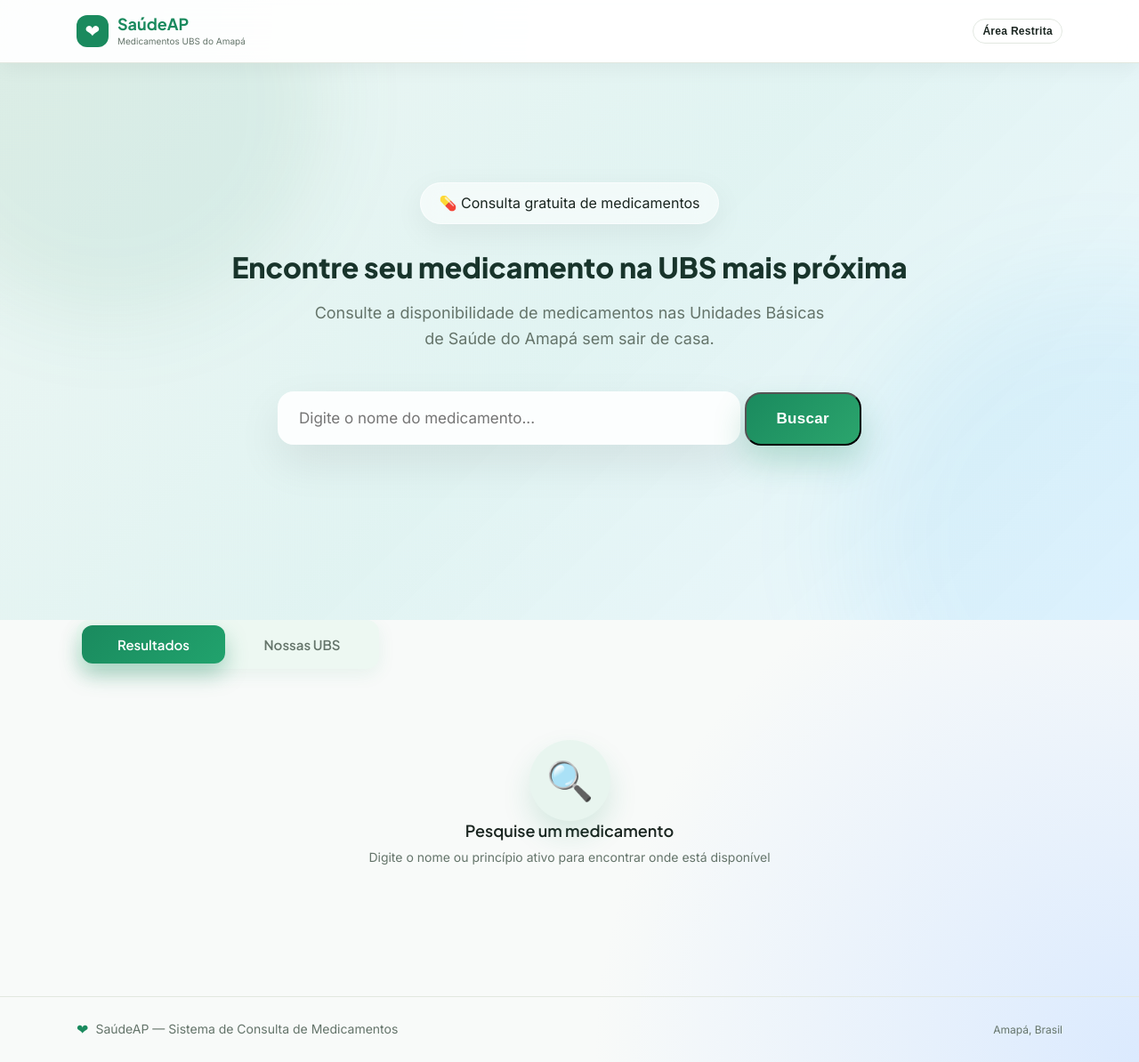
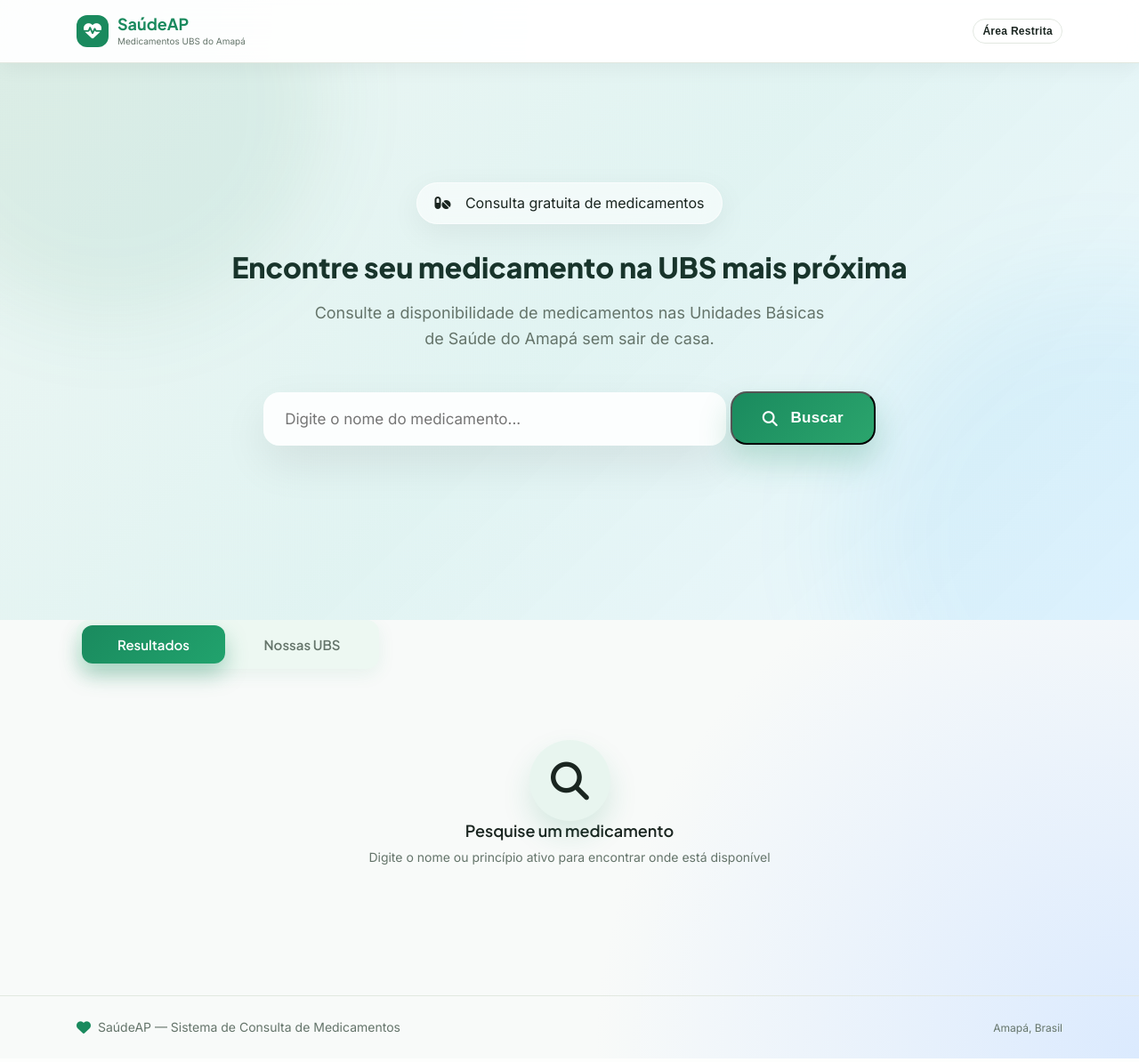
Before and after one commit to maiconx4-hue/saudeap, a Flask app: page / in a window 1280 px wide. Shown: the whole page at 89% size. Run offline with Flask 3, Linux system fonts and the light colour scheme; tables that the repository leaves empty hold one stand-in row (values such as "Sample post"); some libraries are stand-ins or nearby versions.

Commit message:
update index.html

```diff
--- a/templates/index.html
+++ b/templates/index.html
@@ -7,13 +7,19 @@
   <link href="https://fonts.googleapis.com/css2?family=Inter:wght@300;400;500;600;700;800&family=Plus+Jakarta+Sans:wght@500;600;700;800&display=swap" rel="stylesheet">
   <link rel="stylesheet" href="{{ url_for('static', filename='css/style.css') }}">
   <link rel="stylesheet" href="https://unpkg.com/lucide-static@latest/font/lucide.css">
+
+  <link rel="stylesheet"
+href="https://cdnjs.cloudflare.com/ajax/libs/font-awesome/6.7.2/css/all.min.css">
+
 </head>
 <body>
   <!-- Header -->
   <header style="background:var(--card);border-bottom:1px solid var(--border);">
     <div class="container" style="display:flex;align-items:center;justify-content:space-between;padding:1rem;">
       <a href="{{ url_for('index') }}" style="display:flex;align-items:center;gap:0.625rem;">
-        <div class="sidebar-logo">❤</div>
+        <div class="sidebar-logo">
+          <i class="fa-solid fa-heart-pulse"></i>
+            </div>
         <div>
           <h1 style="font-size:1.125rem;font-weight:700;line-height:1.2;">SaúdeAP</h1>
           <p style="font-size:0.625rem;color:var(--text-muted);">Medicamentos UBS do Amapá</p>
@@ -30,7 +36,7 @@
     <div style="position:absolute;inset:0;background:linear-gradient(135deg,rgba(26,138,94,0.05),rgba(14,165,233,0.05),transparent);"></div>
     <div class="container" style="position:relative;text-align:center;padding:4rem 1rem 6rem;">
       <span class="hero-badge">
-        💊 Consulta gratuita de medicamentos
+        <i class="fa-solid fa-pills" style="margin-right:0.4rem;"></i> Consulta gratuita de medicamentos
       </span>
       <h2 style="font-size:2rem;max-width:48rem;margin:0 auto;line-height:1.3;">
         Encontre seu medicamento na UBS mais próxima
@@ -47,7 +53,9 @@
             onkeydown="if(event.key==='Enter') searchMed()">
 
 
-          <button class="btn btn-primary btn-lg" onclick="searchMed()" id="searchBtn">Buscar</button>
+          <button class="btn btn-primary btn-lg" onclick="searchMed()" id="searchBtn">
+            <i class="fa-solid fa-magnifying-glass" style="margin-right:0.4rem;"></i>Buscar
+          </button>
         </div>
       </div>
     </div>
@@ -70,7 +78,7 @@
   <footer style="border-top:1px solid var(--border);margin-top:3rem;">
     <div class="container" style="padding:1.5rem 1rem;display:flex;justify-content:space-between;align-items:center;flex-wrap:wrap;gap:1rem;">
       <div style="display:flex;align-items:center;gap:0.5rem;">
-        <span style="color:var(--primary);">❤</span>
+        <i class="fa-solid fa-heart" style="color:var(--primary);"></i>
         <span style="font-size:0.875rem;color:var(--text-muted);">SaúdeAP — Sistema de Consulta de Medicamentos</span>
       </div>
       <span style="font-size:0.75rem;color:var(--text-muted);">Amapá, Brasil</span>
@@ -99,7 +107,7 @@
       const el = document.getElementById('tabContent');
       if (activeTab === 'ubs') {
         if (ubsList.length === 0) {
-          el.innerHTML = `<div class="empty-state"><div class="empty-state-icon">🏥</div><h3>Nenhuma UBS cadastrada</h3></div>`;
+          el.innerHTML = `<div class="empty-state"><div class="empty-state-icon"><i class="fa-solid fa-hospital"></i></div><h3>Nenhuma UBS cadastrada</h3></div>`;
           return;
         }
         el.innerHTML = `<div style="display:grid;gap:1rem;grid-template-columns:repeat(auto-fill,minmax(300px,1fr));">` +
@@ -121,7 +129,7 @@
                     align-items:center;
                     justify-content:center;
                 ">
-                    🏥
+                    <i class="fa-solid fa-hospital" style="color:var(--primary);font-size:1.05rem;"></i>
                 </div>
 
                 <h3 style="font-weight:600;">
@@ -132,14 +140,14 @@
 
               <div style="font-size:.875rem;color:var(--text-muted);">
 
-                  <p>📍 ${u.endereco}, ${u.bairro}</p>
+                  <p><i class="fa-solid fa-location-dot" style="width:1rem;margin-right:0.35rem;color:var(--text-muted);"></i>${u.endereco}, ${u.bairro}</p>
 
                   ${u.telefone ? `
-                      <p>📞 ${u.telefone}</p>
+                      <p><i class="fa-solid fa-phone" style="width:1rem;margin-right:0.35rem;color:var(--text-muted);"></i>${u.telefone}</p>
                   ` : ""}
 
                   ${u.horario_funcionamento ? `
-                      <p>🕐 ${u.horario_funcionamento}</p>
+                      <p><i class="fa-regular fa-clock" style="width:1rem;margin-right:0.35rem;color:var(--text-muted);"></i>${u.horario_funcionamento}</p>
                   ` : ""}
 
               </div>
@@ -149,7 +157,7 @@
                   color:#16a34a;
                   font-weight:600;
               ">
-                  Ver localização →
+                  Ver localização <i class="fa-solid fa-arrow-right" style="margin-left:0.25rem;"></i>
               </div>
 
             </div>
@@ -158,7 +166,7 @@
         `).join('') + `</div>`;
       } else {
         el.innerHTML = `<div style="text-align:center;padding:3rem 1rem;">
-          <div class="empty-state-icon">🔍</div>
+          <div class="empty-state-icon"><i class="fa-solid fa-magnifying-glass"></i></div>
           <h3 style="font-weight:600;font-size:1.125rem;">Pesquise um medicamento</h3>
           <p style="font-size:0.875rem;color:var(--text-muted);margin-top:0.25rem;">Digite o nome ou princípio ativo para encontrar onde está disponível</p>
         </div>`;
@@ -169,13 +177,13 @@
       const term = document.getElementById('searchInput').value.trim();
       if (!term) return;
       const btn = document.getElementById('searchBtn');
-      btn.textContent = 'Buscando...';
+      btn.innerHTML = '<i class="fa-solid fa-spinner fa-spin" style="margin-right:0.4rem;"></i>Buscando...';
       btn.disabled = true;
       try {
         const results = await api(`/api/consulta?q=${encodeURIComponent(term)}`);
         const el = document.getElementById('tabContent');
         if (results.length === 0) {
-          el.innerHTML = `<div class="empty-state"><div class="empty-state-icon">❌</div><h3>Nenhum resultado encontrado</h3><p style="color:var(--text-muted);">Não encontramos "${term}" disponível nas UBS.</p></div>`;
+          el.innerHTML = `<div class="empty-state"><div class="empty-state-icon"><i class="fa-solid fa-circle-xmark"></i></div><h3>Nenhum resultado encontrado</h3><p style="color:var(--text-muted);">Não encontramos "${term}" disponível nas UBS.</p></div>`;
         } else {
           el.innerHTML = `<p style="font-size:0.875rem;color:var(--text-muted);margin-bottom:1rem;">${results.length} medicamento(s) encontrado(s) para "${term}"</p>` +
             results.map(item => `
@@ -193,7 +201,9 @@
                   const status = getEstoqueStatus(u.quantidade);
                   return `<a href="/ubs/${u.ubs.id}"><div style="padding:0.75rem 0;border-bottom:1px solid var(--border);display:flex;justify-content:space-between;align-items:center;">
                     <div style="display:flex;align-items:center;gap:0.75rem;">
-                      <div style="width:32px;height:32px;border-radius:0.5rem;background:var(--primary-light);display:flex;align-items:center;justify-content:center;">🏥</div>
+                      <div style="width:32px;height:32px;border-radius:0.5rem;background:var(--primary-light);display:flex;align-items:center;justify-content:center;">
+                        <i class="fa-solid fa-hospital" style="color:var(--primary);font-size:0.9rem;"></i>
+                      </div>
                       <div>
                         <p style="font-size:0.875rem;font-weight:500;">${u.ubs.nome}</p>
                         <p style="font-size:0.75rem;color:var(--text-muted);">${u.ubs.bairro} — ${u.ubs.endereco}</p>
@@ -207,7 +217,7 @@
       } catch(e) {
         showToast('Erro ao buscar medicamentos', 'error');
       }
-      btn.textContent = 'Buscar';
+      btn.innerHTML = '<i class="fa-solid fa-magnifying-glass" style="margin-right:0.4rem;"></i>Buscar';
       btn.disabled = false;
     }
 
```
